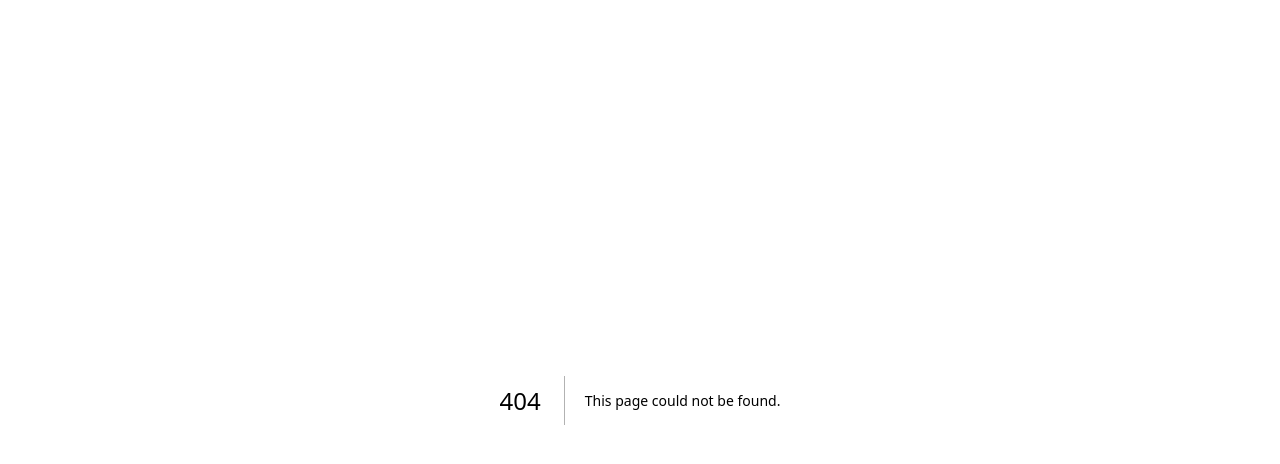
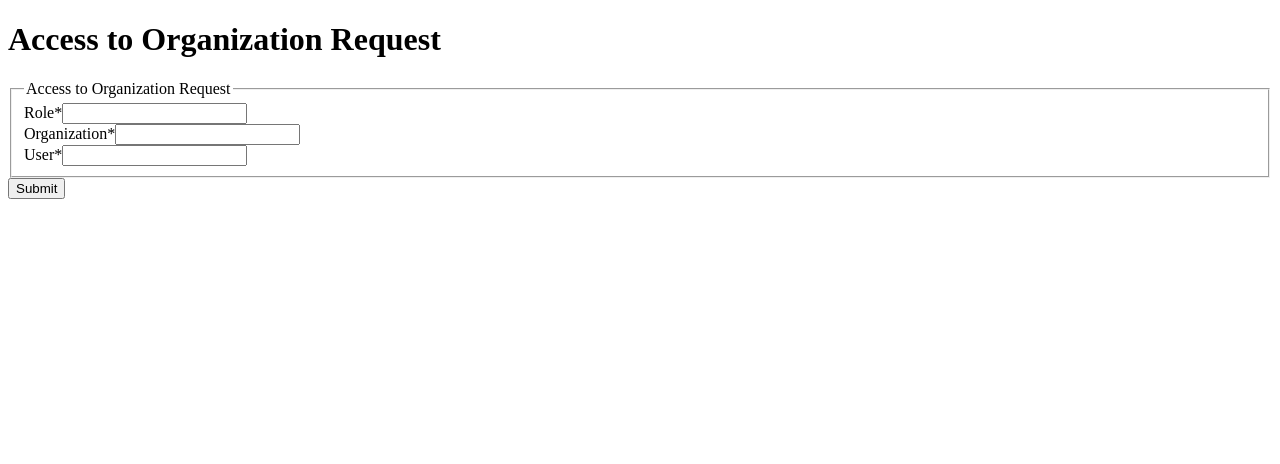
Before and after one commit to bcgov/cas-hackathon-reg, a Next.js app in the folder client/: page /org-access in a window 1280 px wide. Before the commit this address had no page. Shown: the top 464 px of the page. Built offline with nearby package versions, Linux system fonts and the light colour scheme; no server answers.

Commit message:
initial UI check

```diff
--- /dev/null
+++ b/client/app/org-access/page.tsx
@@ -0,0 +1,59 @@
+"use client";
+
+import validator from "@rjsf/validator-ajv8";
+import Form from "@rjsf/core";
+import { RJSFSchema } from "@rjsf/utils";
+import { useEffect } from "react";
+
+const schema: RJSFSchema = {
+  title: "Access to Organization Request",
+  type: "object",
+  required: ["role", "organization_id", "user_id"],
+  properties: {
+    role: { type: "string", title: "Role" },
+    organization_id: { type: "string", title: "Organization" },
+    user_id: { type: "string", title: "User" },
+  },
+};
+
+const log = (type: any) => console.log.bind(console, type);
+export default function AccessRequest() {
+  const userOrganizationEndpoint = "http://127.0.0.1:8000/user_organizations/";
+  const userEndpoint = `http://127.0.0.1:8000/users/${1}`;
+
+  useEffect(() => {
+    fetch(userEndpoint)
+      .then((response) => response.json())
+      .then((data) => {
+        console.log(data);
+      });
+  }, []);
+
+  const submitHandler = (data: any) => {
+    fetch(userOrganizationEndpoint, {
+      method: "POST",
+      headers: {
+        "Content-Type": "application/json",
+      },
+      body: JSON.stringify(data.formData),
+    })
+      .then((response) => {
+        console.log(response);
+      })
+      .catch((error) => {
+        console.log(error);
+      });
+  };
+
+  return (
+    <>
+      <h1>Access to Organization Request</h1>
+      <Form
+        schema={schema}
+        validator={validator}
+        onSubmit={submitHandler}
+        onError={log("errors")}
+      />
+    </>
+  );
+}
```
